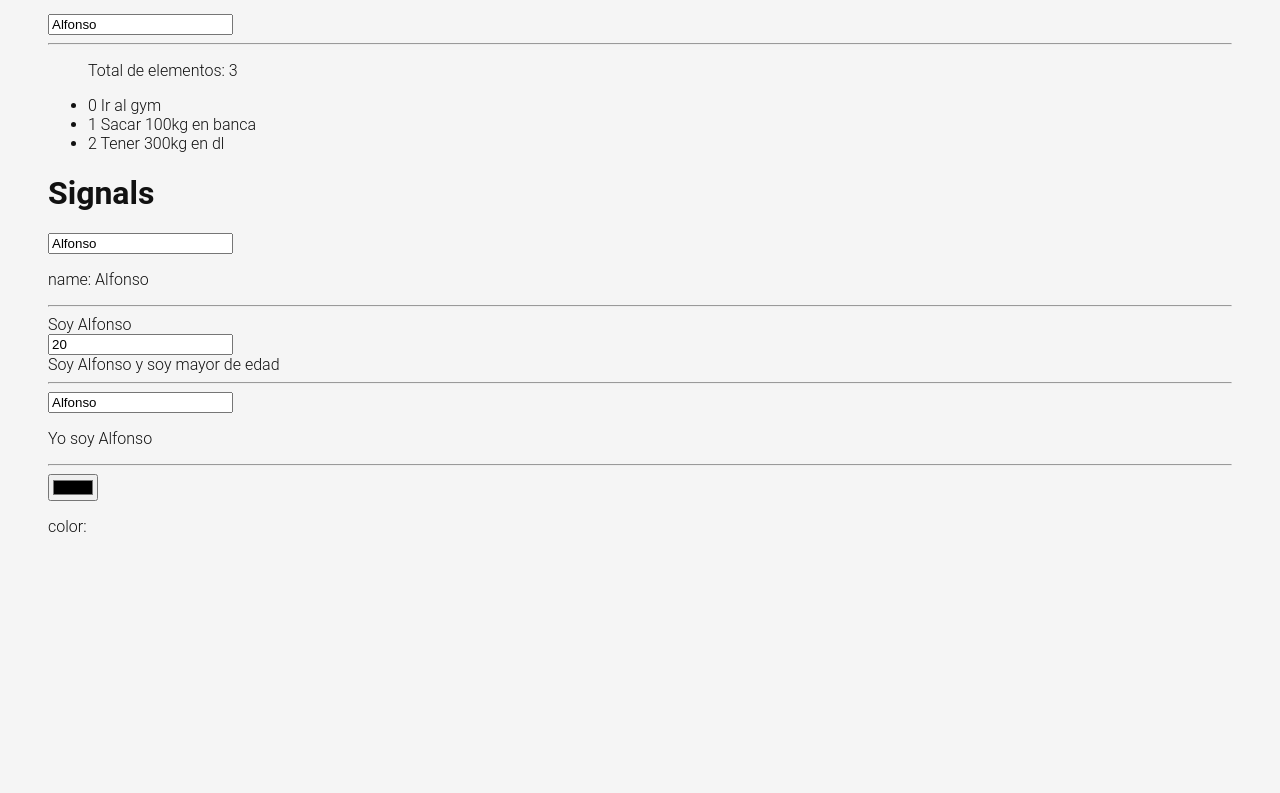
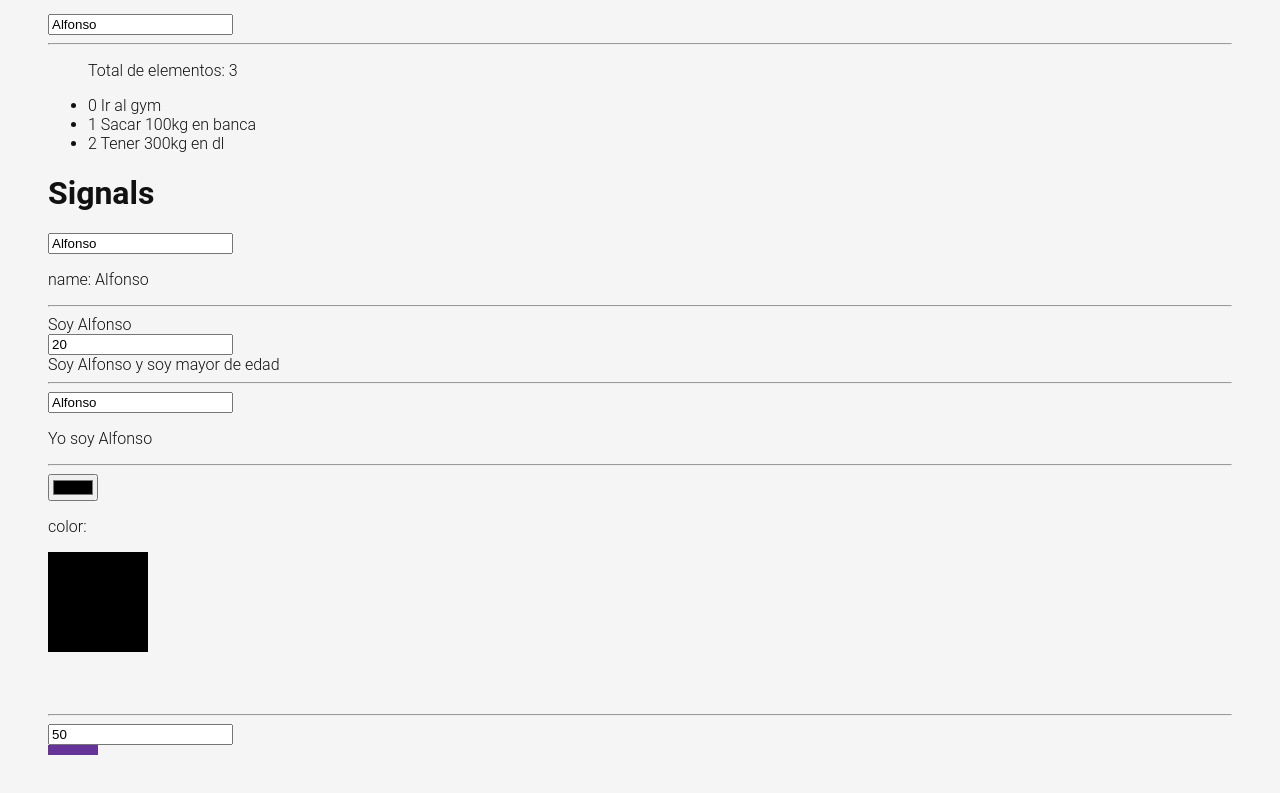
Before and after one commit to arammes03/GymTaskApp, an Angular app: page /labs in a window 1280 px wide. Shown: the part 1039-1832 px from the top of the page. Before the commit the page ends 1639 px from the top, so only its background shows below. Built offline with nearby package versions, Linux system fonts and the light colour scheme.

Commit message:
Diferentes maneras de aplicar estilos

```diff
--- a/src/app/pages/labs/labs.component.css
+++ b/src/app/pages/labs/labs.component.css
@@ -1,3 +1,8 @@
 .container {
   padding: 3rem;
 }
+.box {
+  height: 10px;
+  display: block;
+  background-color: rebeccapurple;
+}
--- a/src/app/pages/labs/labs.component.html
+++ b/src/app/pages/labs/labs.component.html
@@ -75,4 +75,19 @@
   <hr />
   <input type="color" [formControl]="colorCtrl" />
   <p>color: {{ colorCtrl.value }}</p>
+
+  <svg>
+    <g>
+      <rect
+        x="0"
+        y="0"
+        height="100"
+        width="100"
+        [attr.fill]="colorCtrl.value"
+      />
+    </g>
+  </svg>
+  <hr />
+  <input type="number" [formControl]="widthCtrl" />
+  <span class="box" [style.width.px]="widthCtrl.value"></span>
 </div>
--- a/src/app/pages/labs/labs.component.ts
+++ b/src/app/pages/labs/labs.component.ts
@@ -26,6 +26,9 @@
   });
 
   colorCtrl = new FormControl();
+  widthCtrl = new FormControl(50, {
+    nonNullable: true,
+  });
 
   constructor() {
     this.colorCtrl.valueChanges.subscribe((value) => {
```
